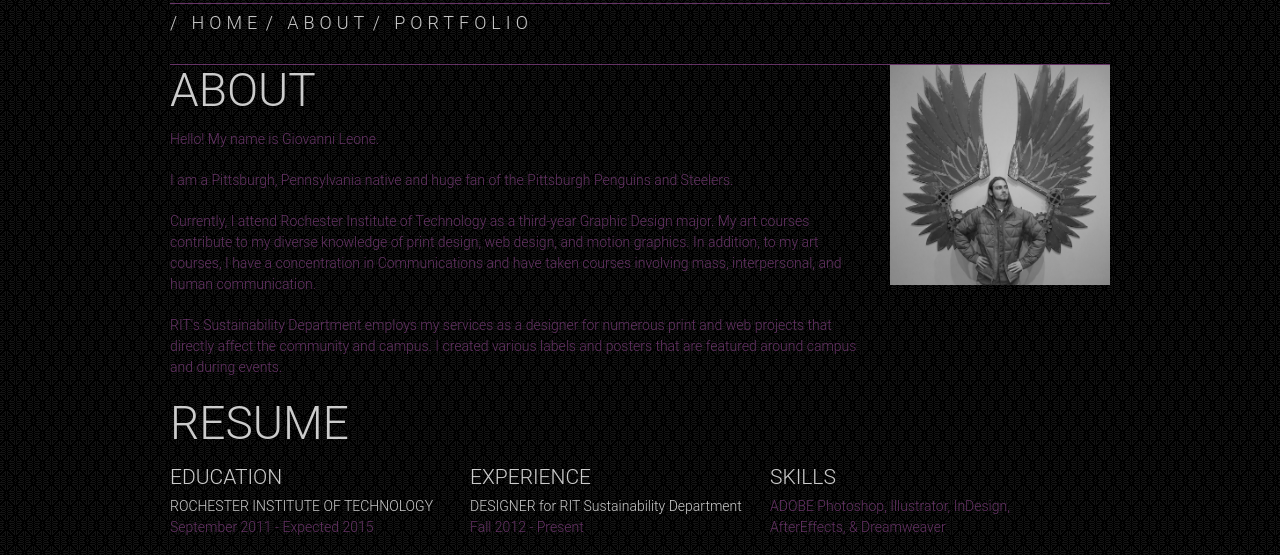
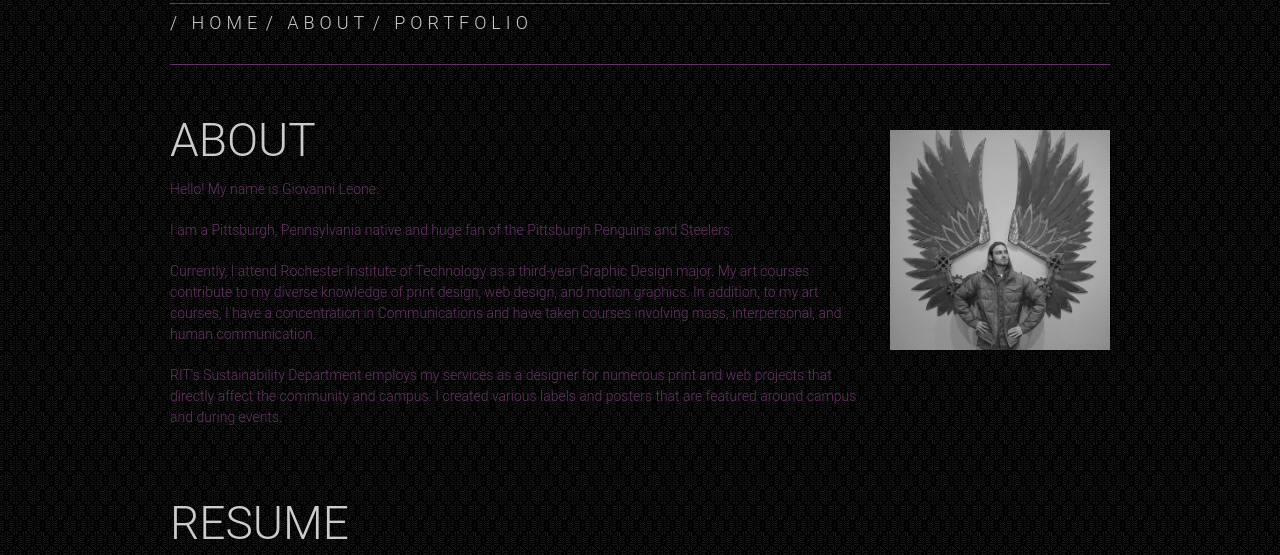
Before and after one commit to gesus412/Web-Portfolio, a plain HTML site: page about.html in a window 1280 px wide. Shown: the part 219-774 px from the top of the page. Drawn offline with Linux system fonts and the light colour scheme.

Commit message:
Frustration

```diff
--- a/about.html
+++ b/about.html
@@ -42,6 +42,8 @@
 	================================================== -->
 
 	<div class="container">
+
+
 		<div class="sixteen columns">
         	<div>
 				<a href="index.html"><img src="images/Logo.png" alt="Logo for Giovanni Leone" height="216" width="288" /></a>
@@ -61,17 +63,27 @@
 
 		</div><!-- logo/ -->
 
+        <div>
         	<div class="twelve columns">
+
         		<h1>ABOUT</h1>
+
 				<p class="purpletext">Hello! My name is Giovanni Leone.</p>
             	<p class="purpletext">I am a Pittsburgh, Pennsylvania native and huge fan of the Pittsburgh Penguins and Steelers.</p>
             	<p class="purpletext">Currently, I attend Rochester Institute of Technology as a third-year Graphic Design major. My art courses contribute to my diverse knowledge of print design, web design, and motion graphics. In addition, to my art courses, I have a concentration in Communications and have taken courses involving mass, interpersonal, and human communication.</p>
            		<p class="purpletext">RIT's Sustainability Department employs my services as a designer for numerous print and web projects that directly affect the community and campus. I created various labels and posters that are featured around campus and during events.</p>
 
 		</div>
-		<div class="one-fourth column">
+
+		<div class="four columns">
+
+        	<div id="aboutimg">
            		<img src="images/selfie.png" alt="Photo of Me" title="Museum of Play - Rochester" width="100%" height="100%" />
             </div>
+
+ 		</div>
+        </div>
+        <!-- ABOUT INFO -->
 
         <div class="sixteen columns">
 			<h1>RESUME</h1>
--- a/stylesheets/base.css
+++ b/stylesheets/base.css
@@ -85,6 +85,11 @@
 		margin-left: 0;
  }
 
+
+ 	#aboutimg {
+		margin-top: 65px;
+ }
+
  	.purpletext {
 		color: rgb(102,51,102);
  }
@@ -111,7 +116,7 @@
 	h1 { font-size: 46px; line-height: 50px; margin-bottom: 14px; }
 	h2 { font-size: 35px; line-height: 40px; margin-bottom: 10px; }
 	h3 { font-size: 28px; line-height: 34px; margin-bottom: 8px; }
-	h4 { font-size: 21px; line-height: 30px; margin-bottom: 4px; }
+	h4 { font-size: 21px; line-height: 30px; margin-bottom: 4px; border-bottom: thin solid; }
 	h5 { font-size: 17px; line-height: 24px; }
 	h6 { font-size: 14px; line-height: 21px; }
 	.subheader { color: #777; }
--- a/stylesheets/layout.css
+++ b/stylesheets/layout.css
@@ -36,7 +36,9 @@
 	@media only screen and (min-width: 480px) and (max-width: 767px) {}
 
 	/* Mobile Portrait Size to Mobile Landscape Size (devices and browsers) */
-	@media only screen and (max-width: 479px) {}
+	@media only screen and (max-width: 479px) {
+
+		}
 
 
 /* #Font-Face
--- a/stylesheets/skeleton.css
+++ b/stylesheets/skeleton.css
@@ -43,7 +43,7 @@
     .container .nine.columns                    { width: 520px; }
     .container .ten.columns                     { width: 580px; }
     .container .eleven.columns                  { width: 640px; }
-    .container .twelve.columns                  { width: 700px; }
+    .container .twelve.columns                  { width: 700px; margin-top: 50px; margin-bottom: 50px; }
     .container .thirteen.columns                { width: 760px; }
     .container .fourteen.columns                { width: 820px; }
     .container .fifteen.columns                 { width: 880px; }
```
Lines whose indentation alone changed are shown as unchanged.
